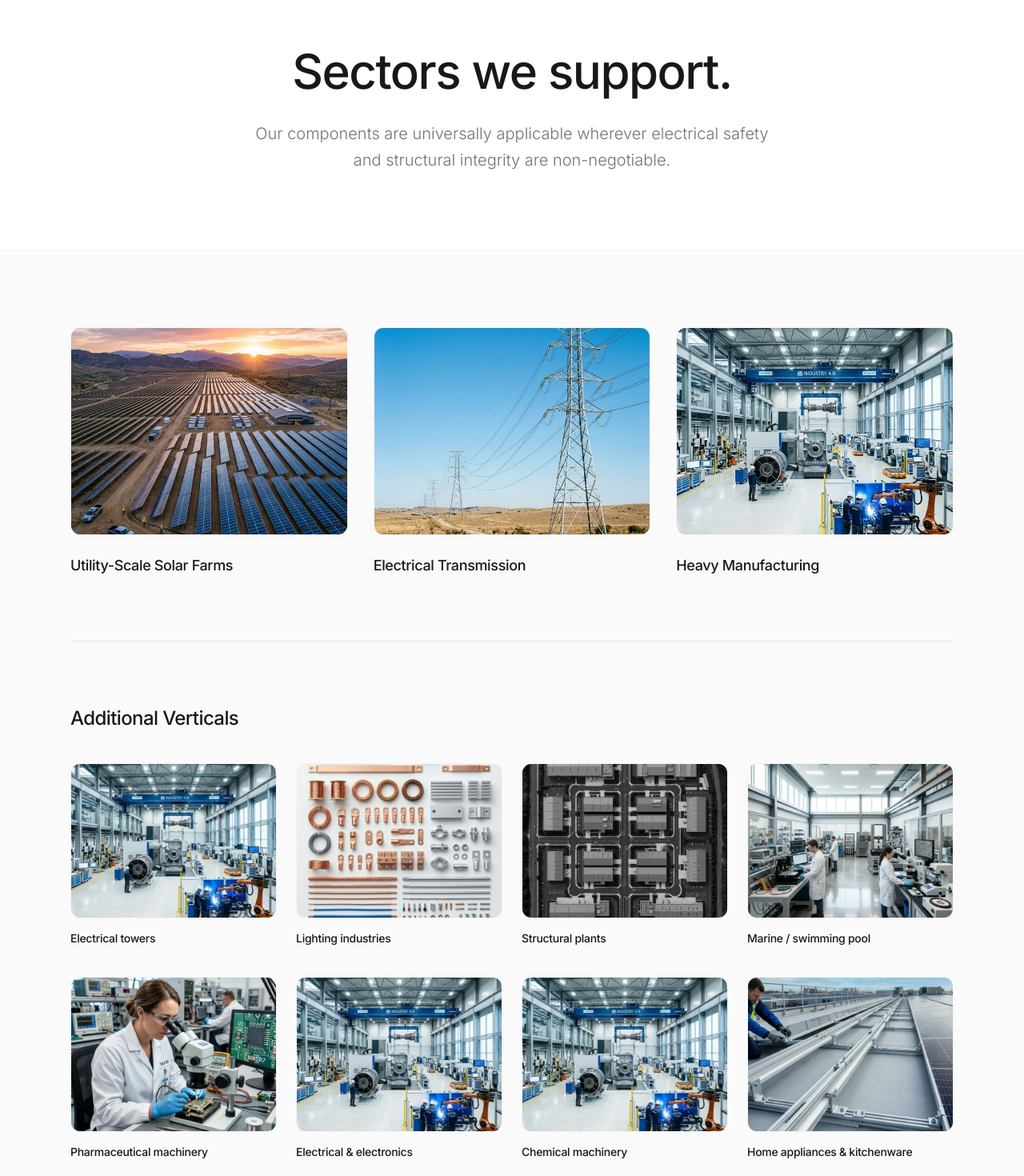
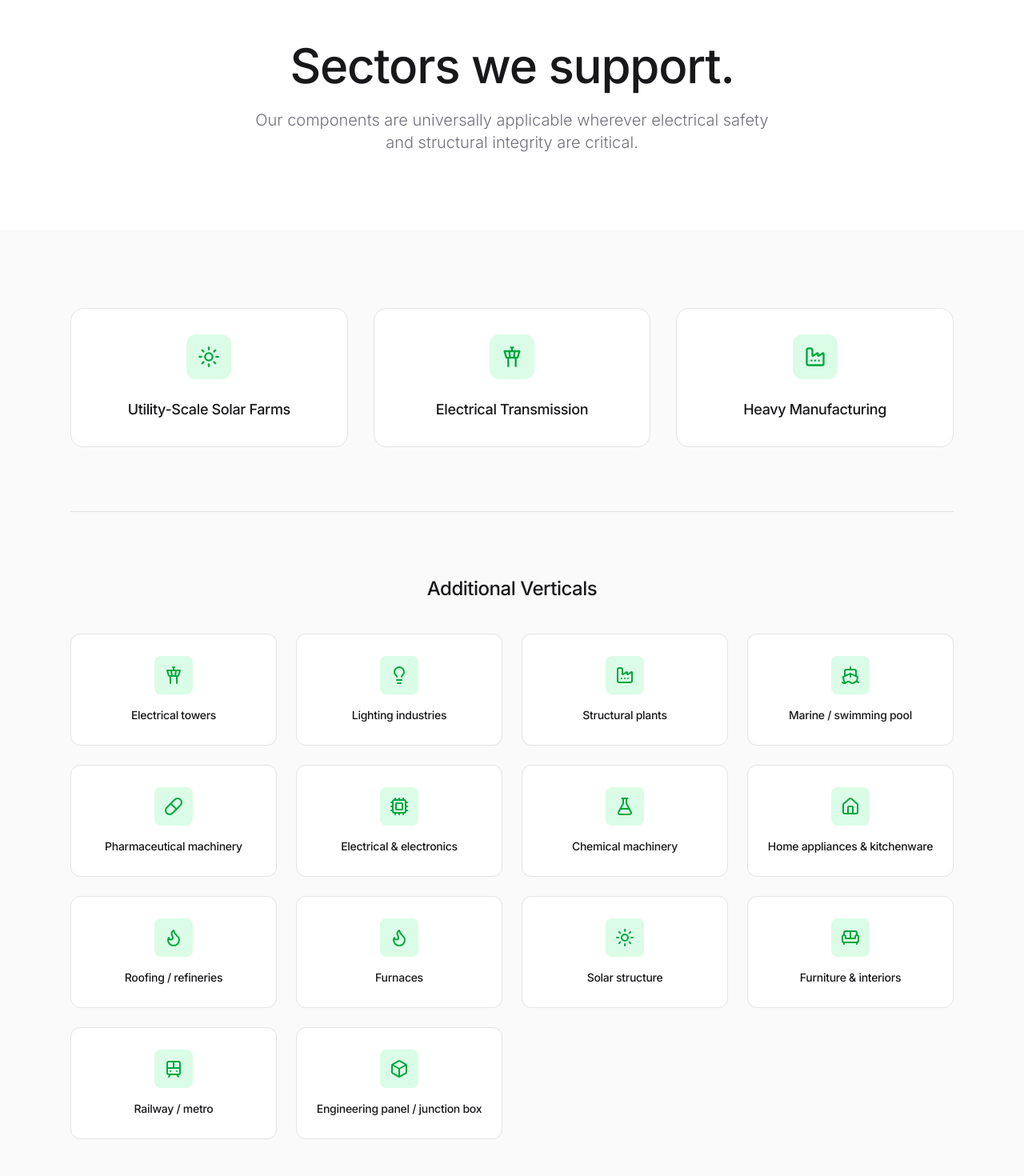
Before and after one commit to SparkyGotDrip/pravij-final-website, a Next.js app: page /industries in a window 1280 px wide. Shown: the part 140-1610 px from the top of the page at 80% size. Built offline with nearby package versions, Linux system fonts and the light colour scheme.

Commit message:
updated minor things

```diff
--- a/src/app/contact/page.tsx
+++ b/src/app/contact/page.tsx
@@ -24,14 +24,20 @@ export default function ContactPage() {
 
             <div className="space-y-12">
               <div>
-                <h3 className="text-sm font-medium text-zinc-900 mb-2">Corporate Headquarters & Manufacturing</h3>
+                <h3 className="text-sm font-medium text-zinc-900 mb-2">Headquarters & Manufacturing</h3>
                 <p className="text-zinc-500 font-light text-sm leading-relaxed mb-4">
                   Shed 46, Vishala Platinum Industrial Estate<br/>
                   Odhav – 382415<br/>
                   Gujarat, India
                 </p>
-                <div className="aspect-4/3 bg-zinc-200 rounded-xl overflow-hidden grayscale opacity-70 border border-zinc-100">
-                  <img src="/images/industrial_map.png" alt="Map Location" className="w-full h-full object-cover" />
+                <div className="aspect-[4/3] rounded-xl overflow-hidden border border-zinc-100">
+                  <iframe
+                    src="https://www.google.com/maps/embed?pb=!1m18!1m12!1m3!1d3672.221194047647!2d72.67260697519973!3d23.015649279178607!2m3!1f0!2f0!3f0!3m2!1i1024!2i768!4f13.1!3m3!1m2!1s0x395e87a6060da92b%3A0x9e045d38d157e199!2sVishala%20Platinum%20Industrial%20Estate!5e0!3m2!1sen!2sin!4v1776330545075!5m2!1sen!2sin"
+                    className="w-full h-full"
+                    loading="lazy"
+                    style={{ border: 0 }}
+                    referrerPolicy="no-referrer-when-downgrade"
+                  />
                 </div>
               </div>
 
--- a/src/app/industries/page.tsx
+++ b/src/app/industries/page.tsx
@@ -1,74 +1,122 @@
 'use client';
 
 import { motion } from 'motion/react';
-import Navbar from '@/components/Navbar';
-import Footer from '@/components/Footer';
+import {
+  TowerControl,
+  Lightbulb,
+  Factory,
+  Ship,
+  Pill,
+  Cpu,
+  FlaskConical,
+  Home,
+  Flame,
+  Sun,
+  Sofa,
+  Train,
+  Box
+} from 'lucide-react';
 
 const highlights = [
-  { img: "/images/industry_solar.png", name: "Utility-Scale Solar Farms" },
-  { img: "/images/industry_telecom.png", name: "Electrical Transmission" },
-  { img: "/images/industry_manufacturing.png", name: "Heavy Manufacturing" },
+  { icon: Sun, name: "Utility-Scale Solar Farms" },
+  { icon: TowerControl, name: "Electrical Transmission" },
+  { icon: Factory, name: "Heavy Manufacturing" },
 ];
 
 const industries = [
-  { name: "Electrical towers", img: "/images/industry_manufacturing.png" },
-  { name: "Lighting industries", img: "/images/products_hero.png" },
-  { name: "Structural plants", img: "/images/industrial_map.png" },
-  { name: "Marine / swimming pool", img: "/images/testing_lab.png" },
-  { name: "Pharmaceutical machinery", img: "/images/certification_hero.png" },
-  { name: "Electrical & electronics", img: "/images/industry_manufacturing.png" },
-  { name: "Chemical machinery", img: "/images/industry_manufacturing.png" },
-  { name: "Home appliances & kitchenware", img: "/images/solar_mounts.png" },
-  { name: "Roofing / refineries", img: "/images/industry_manufacturing.png" },
-  { name: "Furnaces", img: "/images/industry_manufacturing.png" },
-  { name: "Solar structure", img: "/images/products_hero.png" },
-  { name: "Furniture & interiors", img: "/images/industry_telecom.png" },
-  { name: "Railway / metro", img: "/images/industrial_map.png" },
-  { name: "Engineering panel / junction box", img: "/images/prod_acdb_panel.png" }
+  { name: "Electrical towers", icon: TowerControl },
+  { name: "Lighting industries", icon: Lightbulb },
+  { name: "Structural plants", icon: Factory },
+  { name: "Marine / swimming pool", icon: Ship },
+  { name: "Pharmaceutical machinery", icon: Pill },
+  { name: "Electrical & electronics", icon: Cpu },
+  { name: "Chemical machinery", icon: FlaskConical },
+  { name: "Home appliances & kitchenware", icon: Home },
+  { name: "Roofing / refineries", icon: Flame },
+  { name: "Furnaces", icon: Flame },
+  { name: "Solar structure", icon: Sun },
+  { name: "Furniture & interiors", icon: Sofa },
+  { name: "Railway / metro", icon: Train },
+  { name: "Engineering panel / junction box", icon: Box }
 ];
 
 export default function IndustriesPage() {
   return (
     <main className="min-h-screen bg-zinc-50">
 
-      <section className="pt-48 pb-24 bg-white border-b border-zinc-100">
-        <div className="max-w-6xl mx-auto px-6 text-center">
-          <motion.h1 initial={{ opacity: 0, y: 10 }} animate={{ opacity: 1, y: 0 }} transition={{ duration: 0.6 }}
-            className="text-4xl md:text-6xl font-medium text-zinc-900 tracking-tight leading-tight mb-6">
+      {/* Hero */}
+      <section className="pt-48 pb-24 bg-white border-b border-zinc-100 text-center">
+        <div className="max-w-6xl mx-auto px-6">
+          <motion.h1
+            initial={{ opacity: 0, y: 10 }}
+            animate={{ opacity: 1, y: 0 }}
+            className="text-4xl md:text-6xl font-medium text-zinc-900 mb-6"
+          >
             Sectors we support.
           </motion.h1>
-          <motion.p initial={{ opacity: 0, y: 10 }} animate={{ opacity: 1, y: 0 }} transition={{ duration: 0.6, delay: 0.1 }}
-            className="text-xl font-light text-zinc-500 max-w-2xl mx-auto leading-relaxed">
-            Our components are universally applicable wherever electrical safety and structural integrity are non-negotiable.
+
+          <motion.p
+            initial={{ opacity: 0, y: 10 }}
+            animate={{ opacity: 1, y: 0 }}
+            transition={{ delay: 0.1 }}
+            className="text-xl font-light text-zinc-500 max-w-2xl mx-auto"
+          >
+            Our components are universally applicable wherever electrical safety and structural integrity are critical.
           </motion.p>
         </div>
       </section>
 
+      {/* Highlights */}
       <section className="py-24">
         <div className="max-w-6xl mx-auto px-6">
 
-          <div className="grid md:grid-cols-3 gap-8 mb-20">
-            {highlights.map((h, i) => (
-              <motion.div key={i} initial={{ opacity: 0, y: 20 }} whileInView={{ opacity: 1, y: 0 }} viewport={{ once: true }} transition={{ duration: 0.6, delay: i * 0.1 }}>
-                 <div className="aspect-[4/3] bg-zinc-200 rounded-xl overflow-hidden border border-zinc-100 mb-6 group">
-                   <img src={h.img} alt={h.name} className="w-full h-full object-cover group-hover:scale-105 transition-transform duration-700" />
-                 </div>
-                 <h3 className="text-lg font-medium text-zinc-900">{h.name}</h3>
-              </motion.div>
-            ))}
+          <div className="grid md:grid-cols-3 gap-8 mb-20 text-center">
+            {highlights.map((h, i) => {
+              const Icon = h.icon;
+              return (
+                <motion.div
+                  key={i}
+                  initial={{ opacity: 0, y: 20 }}
+                  whileInView={{ opacity: 1, y: 0 }}
+                  transition={{ delay: i * 0.1 }}
+                  className="p-8 rounded-2xl border border-zinc-200 bg-white hover:shadow-md transition flex flex-col items-center"
+                >
+                  <div className="w-14 h-14 flex items-center justify-center rounded-xl mb-6 bg-green-100 group-hover:bg-green-600 transition">
+                    <Icon className="w-7 h-7 text-green-600 group-hover:text-white transition" />
+                  </div>
+
+                  <h3 className="text-lg font-medium text-zinc-900">
+                    {h.name}
+                  </h3>
+                </motion.div>
+              );
+            })}
           </div>
 
-          <div className="border-t border-zinc-200 pt-20">
-            <h2 className="text-2xl font-medium text-zinc-900 mb-10 tracking-tight">Additional Verticals</h2>
-            <div className="grid sm:grid-cols-2 md:grid-cols-3 lg:grid-cols-4 gap-x-6 gap-y-10">
-              {industries.map((ind, i) => (
-                <div key={i} className="group flex flex-col items-start cursor-default">
-                  <div className="w-full aspect-[4/3] rounded-xl bg-zinc-100 mb-4 overflow-hidden border border-zinc-100 inline-block">
-                     <img src={ind.img} alt={ind.name} className="w-full h-full object-cover group-hover:scale-105 transition-transform duration-700 ease-out" />
+          {/* Industries */}
+          <div className="border-t border-zinc-200 pt-20 text-center">
+            <h2 className="text-2xl font-medium text-zinc-900 mb-10">
+              Additional Verticals
+            </h2>
+            <div className="grid sm:grid-cols-2 md:grid-cols-3 lg:grid-cols-4 gap-6">
+              {industries.map((ind, i) => {
+                const Icon = ind.icon;
+
+                return (
+                  <div
+                    key={i}
+                    className="h-full p-6 rounded-xl border border-zinc-200 bg-white hover:shadow-md transition flex flex-col items-center justify-center text-center group min-h-[140px]"
+                  >
+                    <div className="w-12 h-12 flex items-center justify-center rounded-lg mb-4 bg-green-100 group-hover:bg-green-600 transition">
+                      <Icon className="w-6 h-6 text-green-600 group-hover:text-white transition" />
+                    </div>
+
+                    <h3 className="text-sm font-medium text-zinc-900 leading-snug">
+                      {ind.name}
+                    </h3>
                   </div>
-                  <h3 className="text-sm font-medium text-zinc-900 leading-tight">{ind.name}</h3>
-                </div>
-              ))}
+                );
+              })}
             </div>
           </div>
         </div>
```
